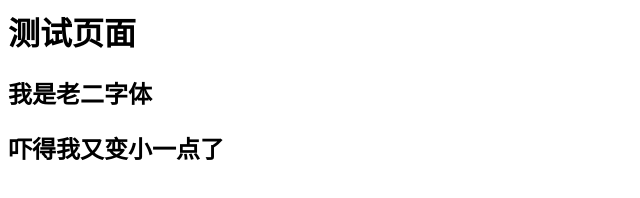
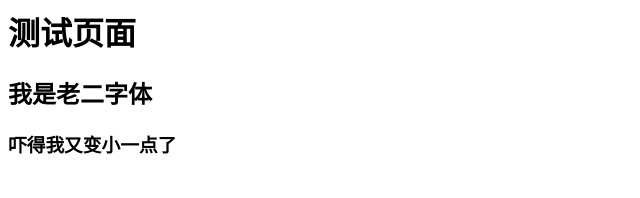
Before and after one commit to a195048619/a195048619.github.io, a plain HTML site: page index.html in a window 1280 px wide. Shown: the whole page, without its empty margins (0-640 px from the left). Drawn offline with Linux system fonts and the light colour scheme.

Commit message:
'h3_test'

```diff
--- a/index.html
+++ b/index.html
@@ -5,6 +5,6 @@
 <body>
 	<h1>测试页面</h1>
 	<h2>我是老二字体</h2>
-	<h2>吓得我又变小一点了</h2>
+	<h3>吓得我又变小一点了</h3>
 </body>
 </html>
```
